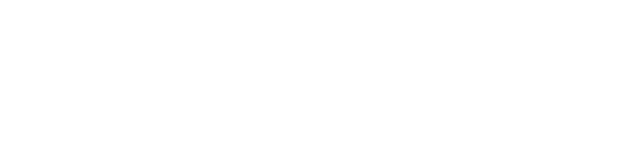
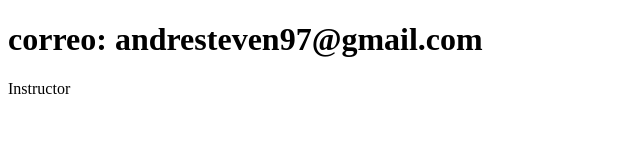
Before and after one commit to Andresyate97/sistema-de-registro, a plain HTML site: page index.html in a window 1280 px wide. Shown: the whole page, without its empty margins (0-640 px from the left). Drawn offline with Linux system fonts and the light colour scheme.

Commit message:
Actualiza el contacto

```diff
--- a/index.html
+++ b/index.html
@@ -6,6 +6,7 @@
     <title>Sistema de registro de juegos</title>
 </head>
 <body>
-
+   <h1>correo: andresteven97@gmail.com</h1>
+   <p>Instructor</p>
 </body>
 </html>
```
